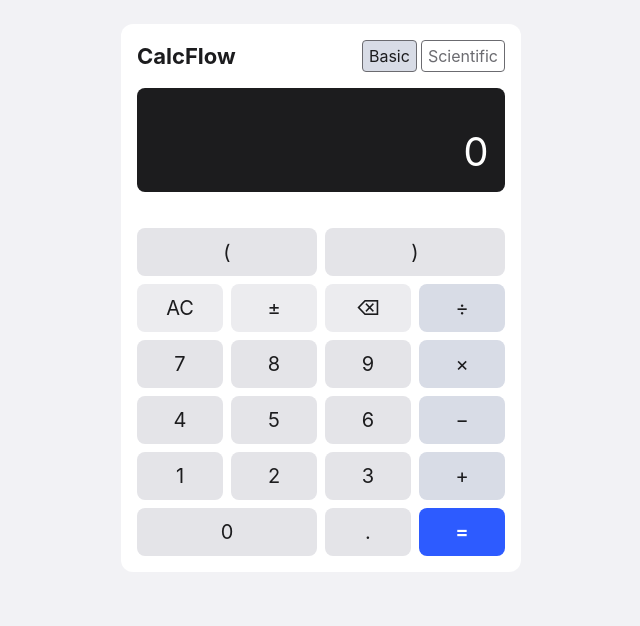
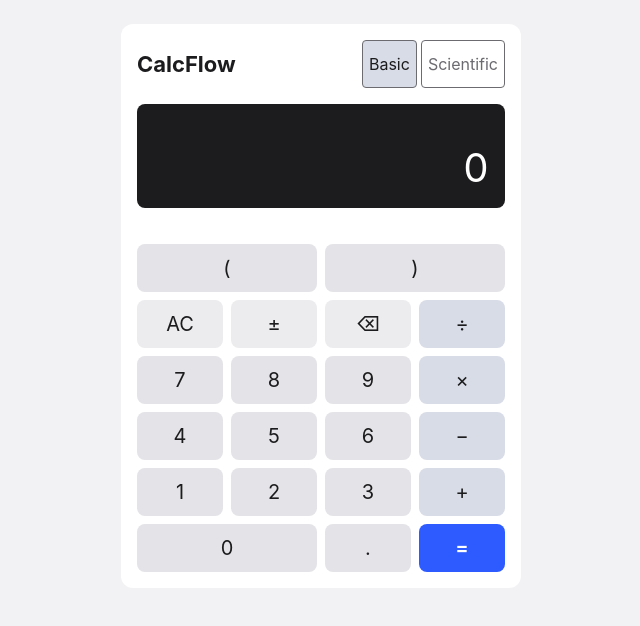
Before and after one commit to eldaduz/CalcFlow, a React (Vite) app: page / in a window 1280 px wide. Shown: the top 626 px of the page, without its empty margins (319-959 px from the left). Built offline with nearby package versions, Linux system fonts and the light colour scheme.

Commit message:
test: cover power entry controls

```diff
--- a/src/styles/calculator.css
+++ b/src/styles/calculator.css
@@ -79,7 +79,7 @@ body {
 }
 
 .calculator-mode-button {
-  min-height: 32px;
+  min-height: var(--control-min-height);
   border: 1px solid var(--color-text-secondary);
   border-radius: var(--space-4);
   background: var(--color-surface);
```
Also changed, not shown: 1 other file (tests, documents, lock files or other folders).
